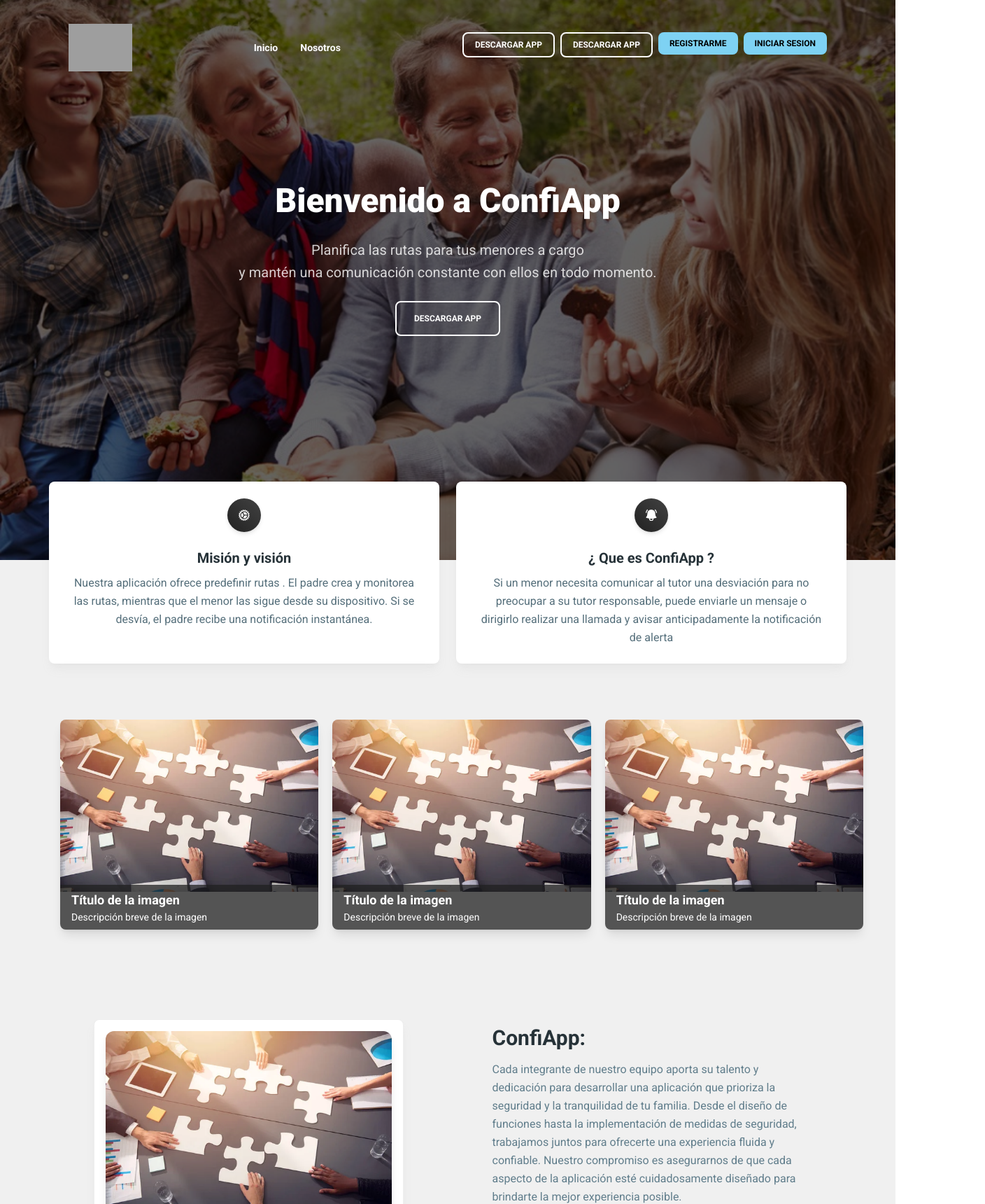
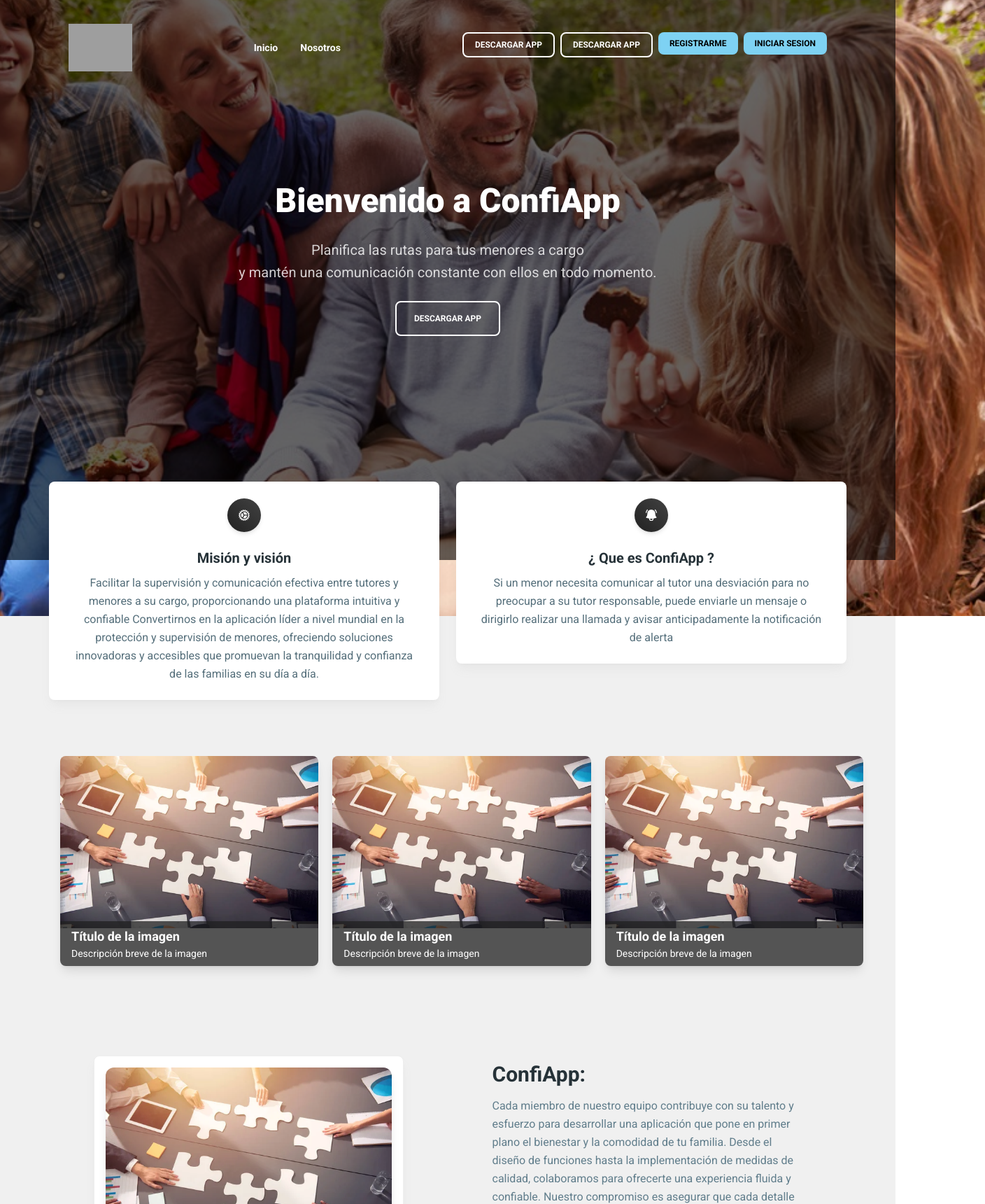
Before and after one commit to DFernando30/ConfiApp, a React (Vite) app: page /home in a window 1280 px wide. Shown: the top 1720 px of the page at 70% size, 1408 px wide, since content can reach past the window. Built offline with nearby package versions, Linux system fonts and the light colour scheme; grey boxes are pictures that could not be loaded.

Commit message:
Animaciones Aplicadas

```diff
--- a/package.json
+++ b/package.json
@@ -12,6 +12,7 @@
     "@heroicons/react": "2.0.18",
     "@material-tailwind/react": "2.1.4",
     "axios": "^1.6.8",
+    "framer-motion": "^11.0.28",
     "prop-types": "15.8.1",
     "react": "18.2.0",
     "react-dom": "18.2.0",
--- a/src/data/features-data.js
+++ b/src/data/features-data.js
@@ -9,12 +9,12 @@ export const featuresData = [
 
     color: "blue-600",
     title: "Misión y visión",
-    icon:   CogIcon,
-    description:
-
-      "Nuestra aplicación ofrece predefinir rutas . El padre crea y monitorea las rutas, mientras que el menor las sigue desde su dispositivo. Si se desvía, el padre recibe una notificación instantánea.",
-
-    },
+    icon: CogIcon,
+    description: [
+      "Facilitar la supervisión y comunicación efectiva entre tutores y menores a su cargo, proporcionando una plataforma intuitiva y confiable ",
+      "Convertirnos en la aplicación líder a nivel mundial en la protección y supervisión de menores, ofreciendo soluciones innovadoras y accesibles que promuevan la tranquilidad y confianza de las familias en su día a día.",
+    ],
+  },
   // {
   //   color: "gray",
   //   title: "De interés para ti",
--- a/src/pages/home.jsx
+++ b/src/pages/home.jsx
@@ -1,4 +1,6 @@
-import React, {useState} from 'react';
+import { motion, useViewportScroll, useTransform } from 'framer-motion';
+
+import React, { useState } from 'react';
 
 import {
     Card,
@@ -11,10 +13,12 @@ import {
     Textarea,
     Checkbox,
 } from "@material-tailwind/react";
-import {FingerPrintIcon, UsersIcon} from "@heroicons/react/24/solid";
-import {PageTitle, Footer, DesaparecidosUpload} from "@/widgets/layout";
-import {FeatureCard, TeamCard} from "@/widgets/cards";
-import {featuresData, teamData, contactData} from "@/data";
+import { FingerPrintIcon, UsersIcon } from "@heroicons/react/24/solid";
+import { PageTitle, Footer, DesaparecidosUpload } from "@/widgets/layout";
+import { FeatureCard, TeamCard } from "@/widgets/cards";
+import { featuresData, teamData, contactData } from "@/data";
+
+
 
 
 
@@ -33,31 +37,69 @@ export function Home() {
     };
 
 
+    const { scrollYProgress } = useViewportScroll();
+    const scale = useTransform(scrollYProgress, [0, 1], [1, 1.2]);
+
+
     return (
         <>
             <div className="relative flex h-screen content-center items-center justify-center pt-16 pb-32">
-                <div className="absolute top-0 h-full w-full bg-[url('/img/background-5.png')] bg-cover bg-center"/>
-                <div className="absolute top-0 h-full w-full bg-black/60 bg-cover bg-center"/>
+
+                <motion.div
+                    style={{ scale }}
+                    className="absolute top-0 h-full w-full bg-[url('/img/background-5.png')] bg-cover bg-center"
+                />
+
+                <div className="absolute top-0 h-full w-full bg-black/60 bg-cover bg-center" />
                 <div className="max-w-8xl container relative mx-auto">
                     <div className="flex flex-wrap items-center">
                         <div className="ml-auto mr-auto w-full px-4 text-center lg:w-8/12">
-                            <Typography
-                                variant="h1"
-                                color="white"
-                                className="mb-6 font-black"
+                            <motion.div
+                                initial={{ opacity: 0, y: 50 }}
+                                animate={{ opacity: 1, y: 0 }}
+                                transition={{ duration: 1, ease: 'easeOut' }}
+                            >
+                                <Typography variant="h1" color="white" className="mb-6 font-black">
+                                    <motion.span
+                                        initial={{ scale: 0.8 }}
+                                        animate={{ scale: 1 }}
+                                        transition={{ duration: 0.5, ease: 'easeInOut' }}
                                     >
                                         Bienvenido a ConfiApp
+                                    </motion.span>
                                 </Typography>
+                            </motion.div>
+
+                            <motion.div
+                                initial={{ opacity: 0, y: 50 }}
+                                animate={{ opacity: 1, y: 0 }}
+                                transition={{ duration: 1, ease: 'easeOut', delay: 0.5 }}
+                            >
                                 <Typography variant="lead" color="white" className="opacity-80">
-                            Planifica las rutas para tus menores a cargo  <br />
+                                    <motion.span
+                                        initial={{ opacity: 0, x: -20 }}
+                                        animate={{ opacity: 1, x: 0 }}
+                                        transition={{ duration: 0.5, ease: 'easeInOut', delay: 0.5 }}
+                                    >
+                                        Planifica las rutas para tus menores a cargo
+                                    </motion.span>
+                                    <br />
+                                    <motion.span
+                                        initial={{ opacity: 0, x: -20 }}
+                                        animate={{ opacity: 1, x: 0 }}
+                                        transition={{ duration: 0.5, ease: 'easeInOut', delay: 0.7 }}
+                                    >
                                         y mantén una comunicación constante con ellos en todo momento.
+                                    </motion.span>
                                 </Typography>
+                            </motion.div>
+
 
                             <br />
 
                             <div className="flex justify-center">
                                 <a href="# " className="w-150">
-                                <Button variant="text" size="sm" fullWidth style={{ width:"150px", height:"50px", color: "#ffffff", borderRadius:"#000000", border: "2px solid #ffffff" }}>
+                                    <Button variant="text" size="sm" fullWidth style={{ width: "150px", height: "50px", color: "#ffffff", borderRadius: "#000000", border: "2px solid #ffffff" }}>
                                         Descargar App
                                     </Button>
                                 </a>
@@ -70,19 +112,22 @@ export function Home() {
             <section className="-mt-32 bg-white px-4 pb-20 pt-4" style={{ background: "#f0f0f0" }}>
                 <div className="container mx-auto " >
                     <div className="grid grid-cols-1 gap-6 md:grid-cols-2 lg:grid-cols-2 ">
-                        {featuresData.map(({color, title, icon, description}) => (
+                        {featuresData.map(({ color, title, icon, description }, index) => (
+                            <motion.div
+                                key={title}
+                                whileInView={{ opacity: 1, y: 0 }}
+                                initial={{ opacity: 0, y: 50 }}
+                                transition={{ duration: 0.6, delay: index * 0.2 }}
+                            >
                                 <FeatureCard
-                                key={title}
                                     color={color}
                                     title={title}
-
                                     icon={React.createElement(icon, {
-
-                                    className: "w-5 h-5 text-white  ",
+                                        className: 'w-5 h-5 text-white',
                                     })}
                                     description={description}
-
                                 />
+                            </motion.div>
                         ))}
                     </div>
                     <br />
@@ -93,7 +138,7 @@ export function Home() {
 
 
                         {/* imagen # 1 */}
-    <div className="relative rounded-lg overflow-hidden shadow-lg" style={{marginRight: '20px' }}>
+                        <div className="relative rounded-lg overflow-hidden shadow-lg" style={{ marginRight: '20px' }}>
                             <img
                                 alt="Imagen de ejemplo"
                                 src="/img/equipo.jpg"
@@ -106,7 +151,7 @@ export function Home() {
                         </div>
 
                         {/* imagen # 2 */}
-    <div className="relative rounded-lg overflow-hidden shadow-lg" style={{marginRight: '20px' }}>
+                        <div className="relative rounded-lg overflow-hidden shadow-lg" style={{ marginRight: '20px' }}>
                             <img
                                 alt="Imagen de ejemplo"
                                 src="/img/equipo.jpg"
@@ -119,7 +164,7 @@ export function Home() {
                         </div>
 
                         {/* imagen # 3 */}
-    <div className="relative rounded-lg overflow-hidden shadow-lg" style={{marginRight: '20px' }}>
+                        <div className="relative rounded-lg overflow-hidden shadow-lg" style={{ marginRight: '20px' }}>
                             <img
                                 alt="Imagen de ejemplo"
                                 src="/img/equipo.jpg"
@@ -190,13 +235,10 @@ export function Home() {
                                 <p></p>
                             </Typography>
                             <Typography className="mb-8 font-normal text-blue-gray-500">
-                                Cada integrante de nuestro equipo aporta su talento y dedicación para desarrollar una
-                                aplicación que prioriza la seguridad y la tranquilidad de tu familia. Desde el diseño de
-                                funciones hasta la implementación de medidas de seguridad, trabajamos juntos para
-                                ofrecerte una experiencia fluida y confiable. Nuestro compromiso es asegurarnos de que
-                                cada aspecto de la aplicación esté cuidadosamente diseñado para brindarte la mejor
-                                experiencia posible.
-                                <br/>
+                                Cada miembro de nuestro equipo contribuye con su talento y esfuerzo para desarrollar una aplicación que pone en primer plano el bienestar y la comodidad de tu familia.
+                                Desde el diseño de funciones hasta la implementación de medidas de calidad, colaboramos para ofrecerte una experiencia fluida y confiable.
+                                Nuestro compromiso es asegurar que cada detalle de la aplicación esté meticulosamente diseñado para proporcionarte la mejor experiencia posible.
+                                <br />
                             </Typography>
                             {/* <Button variant="filled">Leer Mas</Button> */}
                         </div>
@@ -206,7 +248,7 @@ export function Home() {
                 </div>
             </section>
             <div className="bg-white">
-                <Footer/>
+                <Footer />
             </div>
         </>
     );
--- a/src/pages/sign-in.jsx
+++ b/src/pages/sign-in.jsx
@@ -1,3 +1,5 @@
+import { motion } from 'framer-motion';
+
 import React, { useState } from 'react';
 import {
     Input, Checkbox, Button, Typography, Modal,
@@ -54,7 +56,17 @@ export function SignIn() {
         <section className="m-8 flex gap-4">
             <img src="/img/logopngconfiazul.png" alt="Logo" className="top-0 left-0 w-16 h-16 m-4" />
             <Toaster />
+
+
             <div className="w-full lg:w-3/5 mt-24">
+
+            <motion.div
+                    initial={{ opacity: 0, x: -100 }}
+                    animate={{ opacity: 1, x: 0 }}
+                    transition={{ duration: 0.8, ease: 'easeOut' }}
+                    className="w-full lg:w-3/5 mt-24"
+                >
+
                     <div className="text-center">
                         <Typography variant="h2" className="font-bold mb-4">Iniciar Sesión</Typography>
                     </div>
@@ -103,6 +115,7 @@ export function SignIn() {
                             <Link to="/sign-up" className="text-gray-900 ml-1">Crea una cuenta</Link>
                         </Typography>
                     </form>
+                </motion.div>
             </div>
             <div className="w-2/5 h-full hidden lg:block">
                 <img src="/img/inicio.jpg" className="h-full w-full object-cover rounded-3xl" alt="Inicio" />
```
Also changed, not shown: src/pages/profile.jsx (+6 -4 lines), 1 other file (tests, documents, lock files or other folders). Lines whose indentation alone changed are shown as unchanged.
